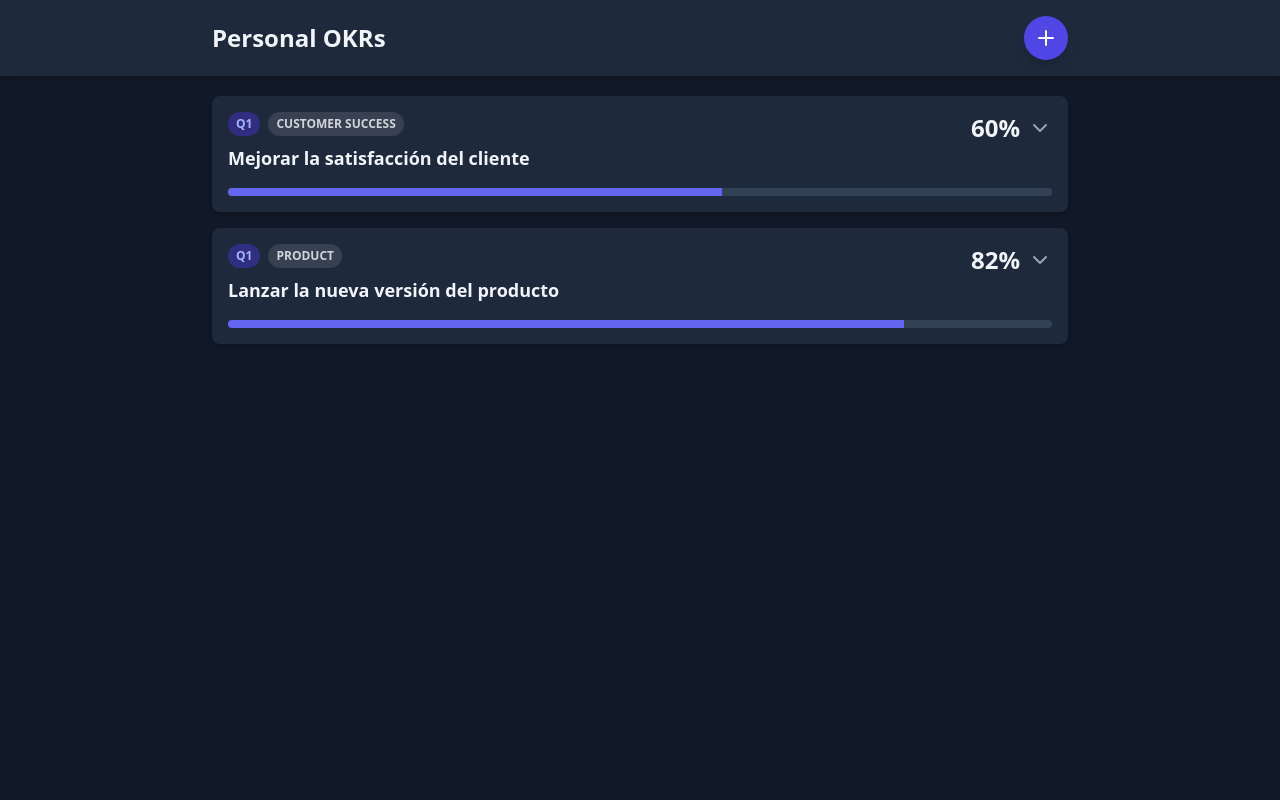
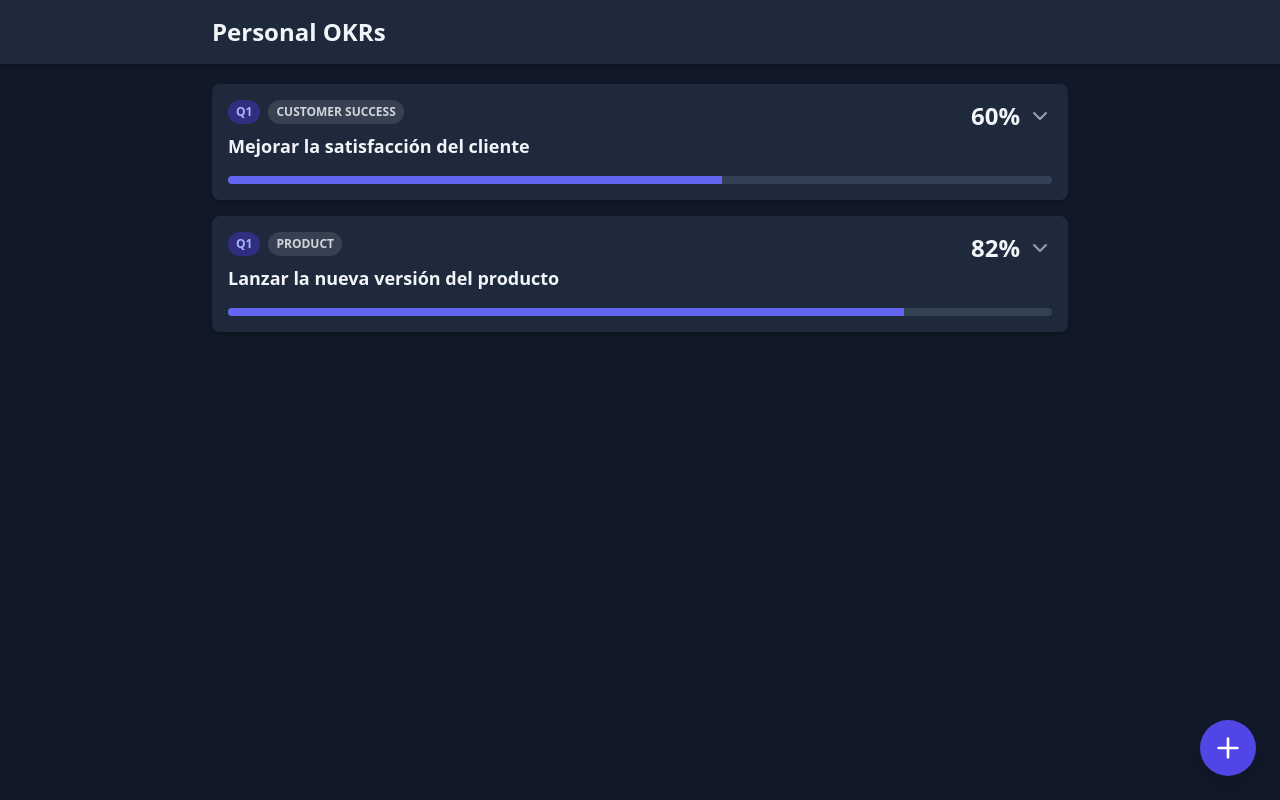
Before and after one commit to celesfchallen/personal-okrs, a React (Vite) app: page / in a window 1280 px wide. Built offline with nearby package versions, Linux system fonts and the light colour scheme.

Commit message:
move button

```diff
--- a/src/App.jsx
+++ b/src/App.jsx
@@ -27,19 +27,12 @@ function App() {
   return (
     <div className="dark bg-gray-900 min-h-screen font-sans">
       <header className="bg-slate-800 shadow-md">
-        <div className="max-w-4xl mx-auto py-4 px-5 flex justify-between items-center">
+        <div className="max-w-4xl mx-auto py-4 px-5">
           <h1 className="text-2xl font-bold text-slate-100">Personal OKRs</h1>
-          <button
-            onClick={handleOpenModal}
-            className="w-11 h-11 flex items-center justify-center bg-indigo-600 text-white rounded-full hover:bg-indigo-700 shadow-lg focus:outline-none focus:ring-2 focus:ring-indigo-500 focus:ring-opacity-50"
-            aria-label="Add Objective"
-          >
-            <Plus size={24} />
-          </button>
         </div>
       </header>
 
-      <main className="max-w-4xl mx-auto p-5">
+      <main className="max-w-4xl mx-auto p-5 pb-24">
         {okrs.map((objective) => (
           <OkrCard
             key={objective.id}
@@ -48,6 +41,14 @@ function App() {
           />
         ))}
       </main>
+
+      <button
+        onClick={handleOpenModal}
+        className="fixed bottom-6 right-6 w-14 h-14 flex items-center justify-center bg-indigo-600 text-white rounded-full hover:bg-indigo-700 shadow-lg focus:outline-none focus:ring-2 focus:ring-indigo-500 focus:ring-opacity-50"
+        aria-label="Add Objective"
+      >
+        <Plus size={32} />
+      </button>
 
       <OkrForm
         isOpen={isModalOpen}
```
